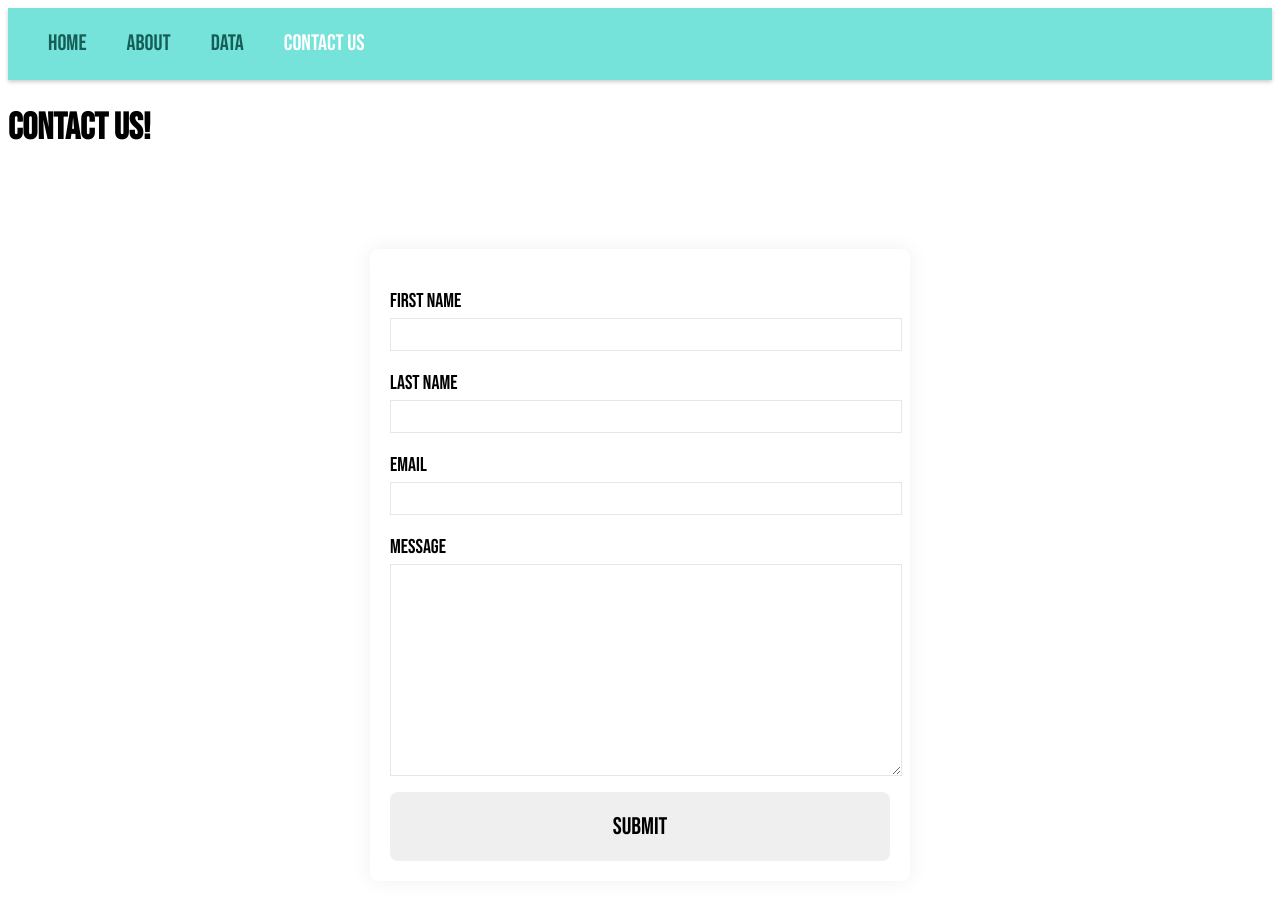
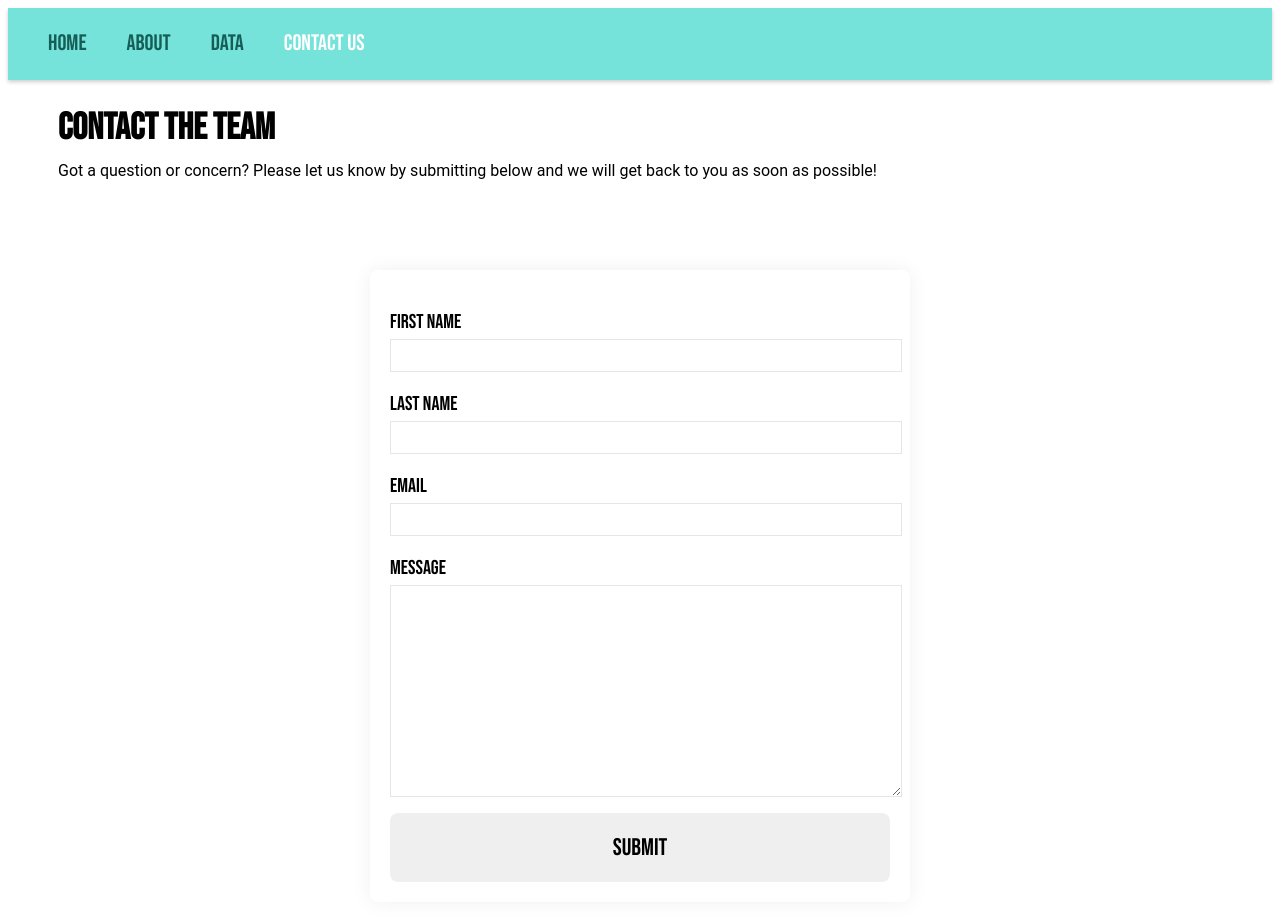
Before and after one commit to vivthai/PGcrimes, a plain HTML site: page form.html in a window 1280 px wide. Drawn offline with Linux system fonts and the light colour scheme.

Commit message:
Formatting
Updated the formatting, added margins and extra text.

```diff
--- a/css/form.css
+++ b/css/form.css
@@ -13,24 +13,17 @@ table, th, td {
   a:link {
     text-decoration: none;
     color:#155E58;
-
   }
-
   a:visited {
     text-decoration: none;
     color:#155E58;
   }
-
   a:hover {
     color:white;
   }
-
   a:active {
     color:white;
   }
-
-
-
 
   body{
     font-size: 14pt;
@@ -43,13 +36,11 @@ table, th, td {
     text-align: center;
     margin-top: 50px;
 }
-
 #searchin{
     float: left;
     width: 90%;
     height: 30px;
 }
-
 #btngo{
     float: left;
     width: 10%;
@@ -59,7 +50,6 @@ table, th, td {
     border: none;
     font-weight: bold;
 }
-
 #list{
      padding: 0;
      list-style-type: none;
@@ -72,13 +62,11 @@ table, th, td {
      overflow: hidden;
      overflow-y: scroll;
 }
-
 #list > li{
      text-align: left;
      padding: 5px;
      display: none;
 }
-
 #list > li:hover{
       background-color: #eee;
 }
@@ -120,7 +108,15 @@ section{
     justify-content: center;
     flex-direction: column;
 }
-
+.contactsum{
+    margin-left: 50px;
+}
+.title{
+    margin-bottom: -5px;
+}
+p.a {
+    font: 16px Roboto, sans-serif;
+  }
 .container{
     width: 90%;
     max-width: 500px;
--- a/form.html
+++ b/form.html
@@ -18,8 +18,10 @@
         <ol><a href="data.html">Data</a></ol>
         <ol><a class="highlightCurrentPage" href="form.html">Contact Us</a></ol>
     </div>
-    <h1 class="title">Contact Us!</h1>
-
+    <div class="contactsum">
+        <h1 class="title">CONTACT THE TEAM</h1>
+        <p class="a">Got a question or concern? Please let us know by submitting below and we will get back to you as soon as possible!</p>
+    </div>
         <section>
             <div class="container">
                 <form action="https://formspree.io/f/xnqogykp" method= "POST">
```
